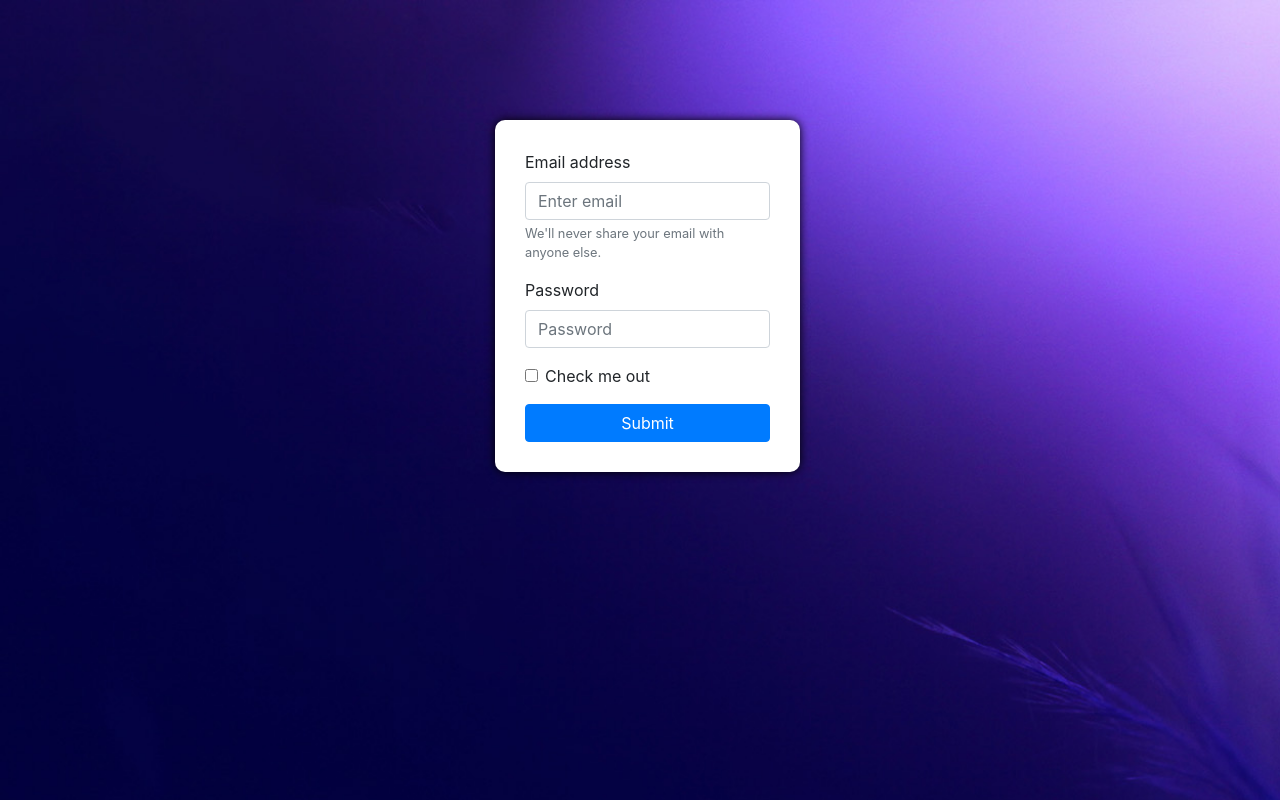
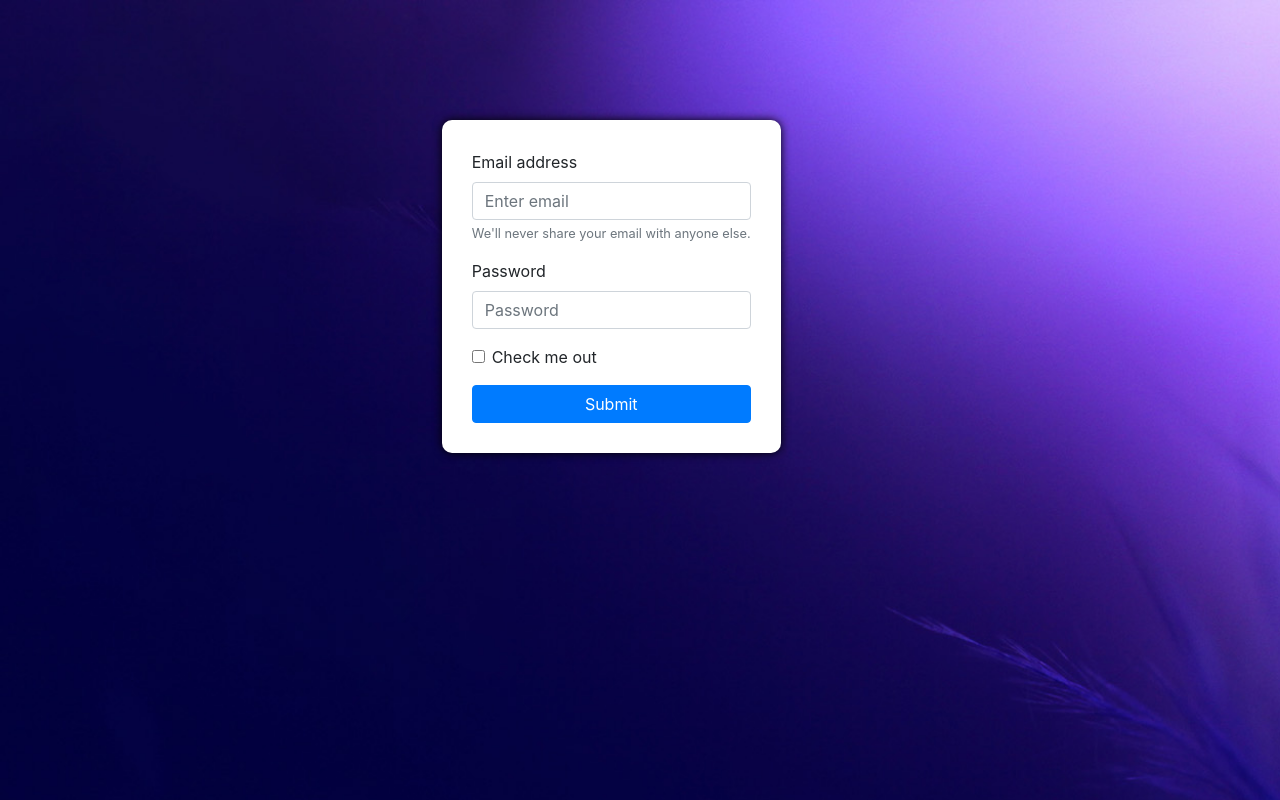
Before and after one commit to raheleh-bayat/cms, a plain HTML site: page index.html in a window 1280 px wide. Drawn offline with nearby package versions, Linux system fonts and the light colour scheme.

Commit message:
initial text

```diff
--- a/global.css
+++ b/global.css
@@ -8,14 +8,16 @@
 .form-container{
     position: absolute;
     top:15vh;
-    background-color: #fff;
+    background: #fff;
     padding: 30px;
     border-radius: 10px;
     box-shadow: 0px 0px 10px 0px #000;
 }
 
+
 @media only screen and (max-width:678px) {
     .bg{
-        background: size 300%;
+        background-size :300%;
+
     }
 }
--- a/index.html
+++ b/index.html
@@ -16,11 +16,11 @@
 </head>
 
 <body>
-    <section class="container-fluid bg">
-        <section class="row justify-content-center">
-            <section class="col-12 col-sm-6 col-md-3">
+    <div class="container-fluid bg">
+        <div class="row justify-content-center">
+            <div class="col-xs-12 col-sm-6  col-md-4">
                 <form class="form-container">
-                    <div class="form-group">
+                    <div class="form-group  ">
                         <label for="exampleInputEmail1">Email address</label>
                         <input type="email" class="form-control" id="exampleInputEmail1" aria-describedby="emailHelp"
                             placeholder="Enter email">
@@ -37,10 +37,11 @@
                     </div>
                     <button type="submit" class="btn btn-primary btn-block">Submit</button>
                 </form>
-            </section>
+            </div>
+        </div>
 
-        </section>
-    </section>
+    </div>
+
 </body>
 
 </html>
```
